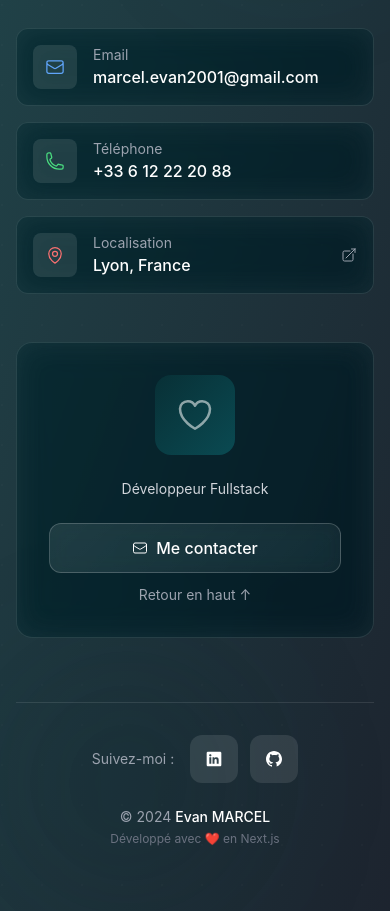
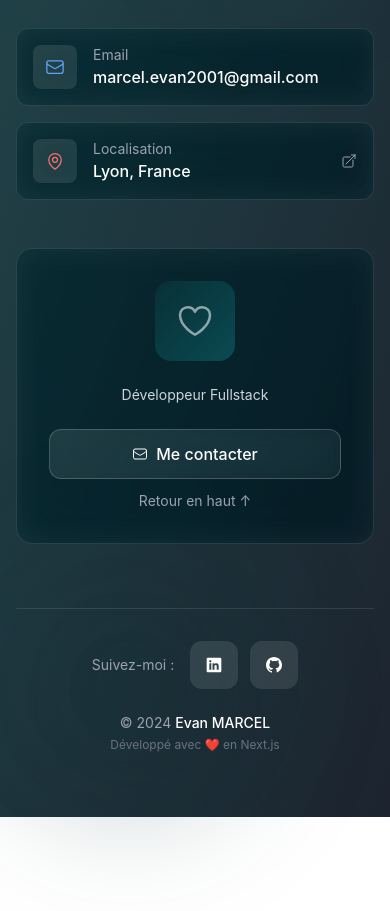
Before and after one commit to DreamsEvz/portfolio-next, a Next.js app: page / in a window 390 px wide. Shown: the part 7880-8791 px from the top of the page. After the commit the page ends 8697 px from the top, so only its background shows below. Built offline with nearby package versions, Linux system fonts and the light colour scheme.

Commit message:
remove phone

```diff
--- a/src/app/components/footer.tsx
+++ b/src/app/components/footer.tsx
@@ -4,7 +4,6 @@ import { useState } from "react";
 import Image from "next/image";
 import {
   EnvelopeIcon,
-  PhoneIcon,
   MapPinIcon,
   ArrowTopRightOnSquareIcon,
   HeartIcon
@@ -17,13 +16,6 @@ const contactInfo = [
     value: "marcel.evan2001@gmail.com",
     href: "mailto:marcel.evan2001@gmail.com",
     color: "text-blue-400"
-  },
-  {
-    icon: PhoneIcon,
-    label: "Téléphone",
-    value: "+33 6 12 22 20 88",
-    href: "tel:+33612222088",
-    color: "text-green-400"
   },
   {
     icon: MapPinIcon,
```
